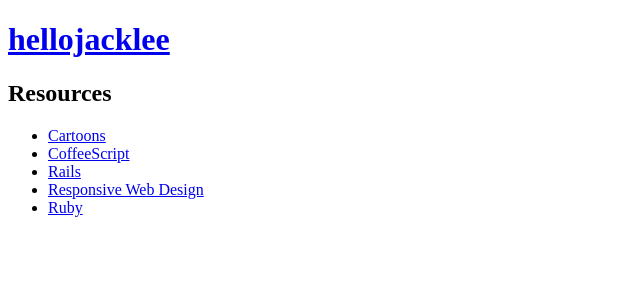
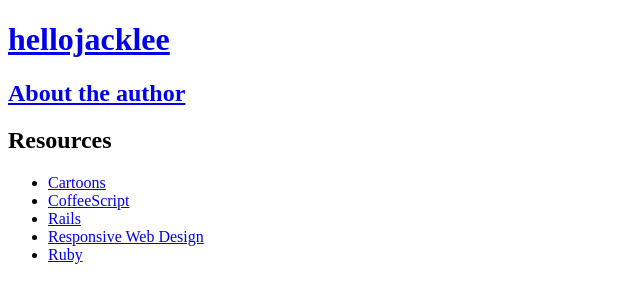
Before and after one commit to hellojacklee/hellojacklee.funpic.de, a PHP site: page / in a window 1280 px wide. Shown: the top 303 px of the page, without its empty margins (0-640 px from the left). Run offline with PHP 8.4, Linux system fonts and the light colour scheme.

Commit message:
Add link to about.php

```diff
--- a/index.php
+++ b/index.php
@@ -1,6 +1,9 @@
 <?php
 	include 'inc/header.inc.php'
 ?>
+	<h2>
+		<a title="About the author" href="about.php">About the author</a>
+	</h2>
 	<h2>Resources</h2>
 	<ul>
 		<li><a title="Cartoons" href="cartoons.php">Cartoons</a></li>
```
